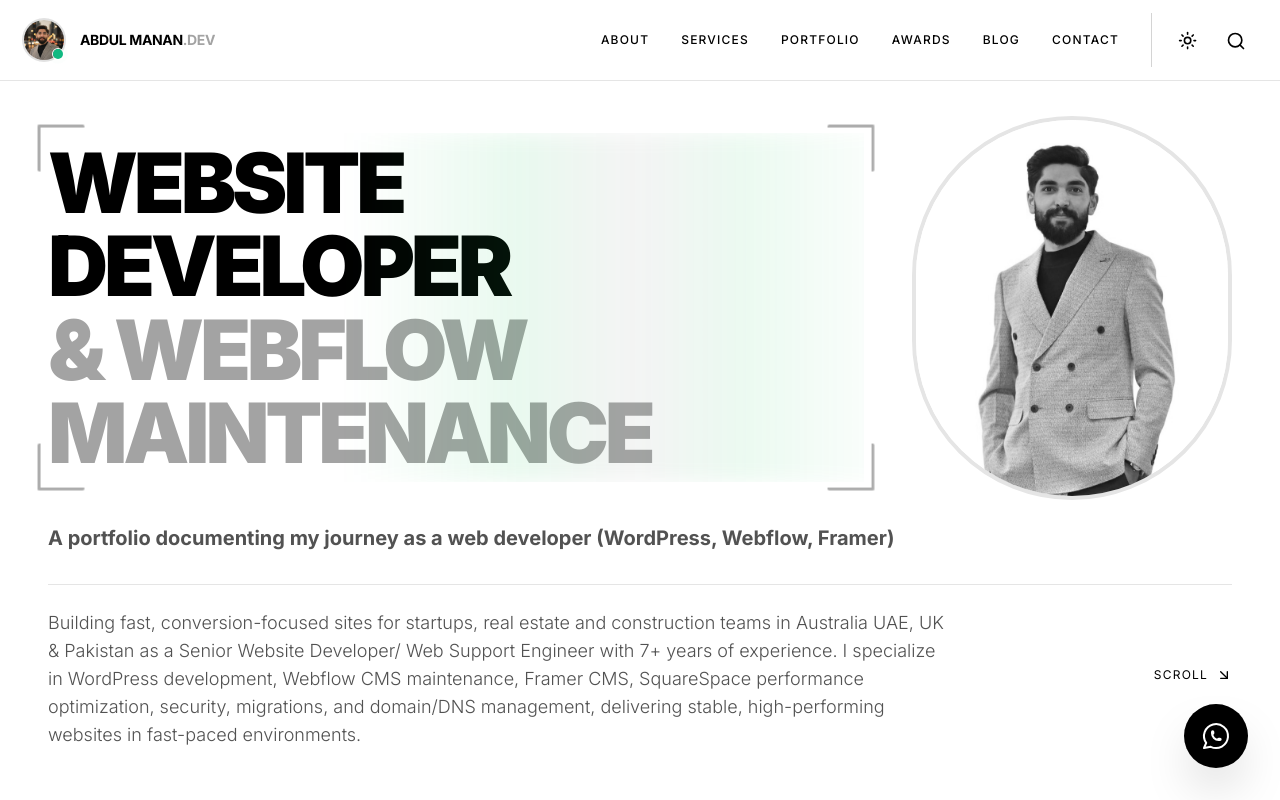
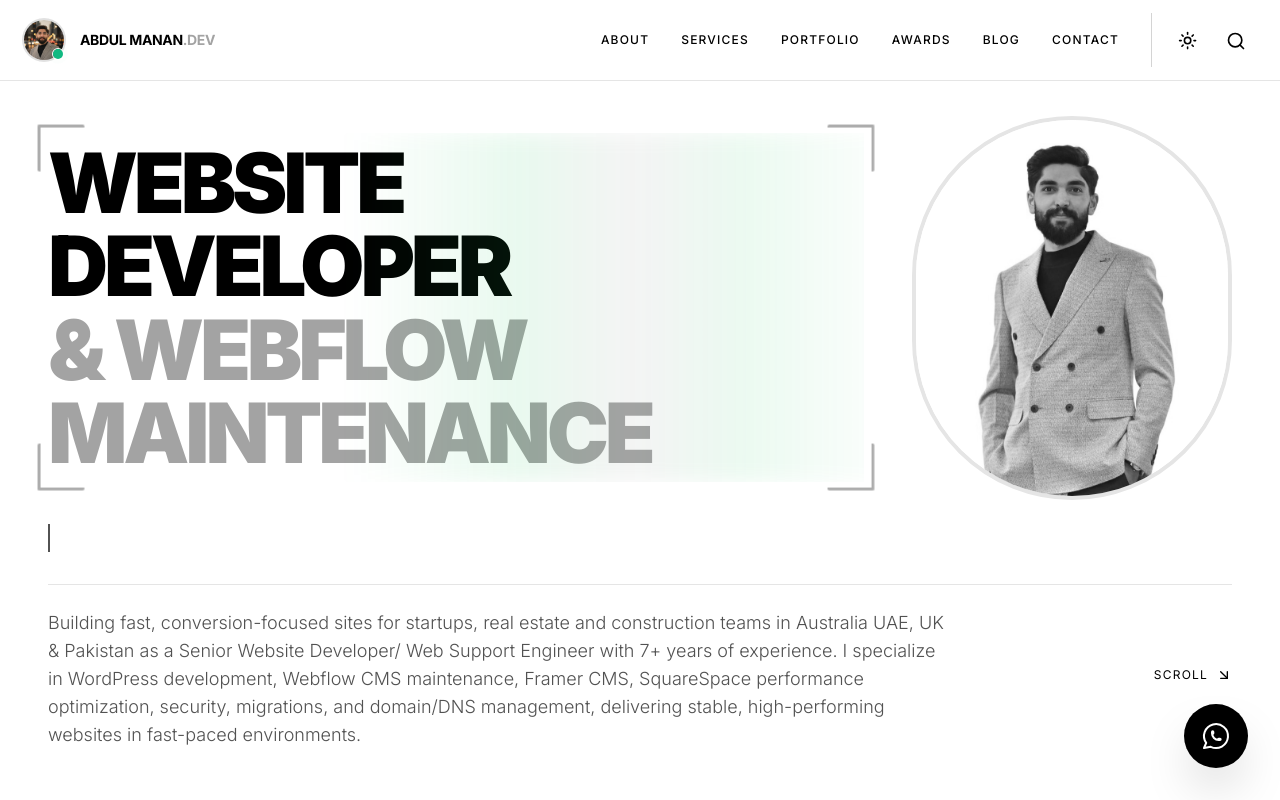
Before and after one commit to manan4641/portfolio, a Next.js app: page / in a window 1280 px wide. Shown: the top 800 px of the page. Built offline with nearby package versions, Linux system fonts and the light colour scheme.

Commit message:
Improved LCP and added typing animation

```diff
--- a/src/app/globals.css
+++ b/src/app/globals.css
@@ -156,7 +156,7 @@
   height: 100%;
   width: 70%;             /* bar width (adjust 50–80%) */
   pointer-events:none;
-
+  border-radius: 10px;
   /* light green + neutral gray */
   background: linear-gradient(
     90deg,
@@ -177,6 +177,7 @@
 
   /* continuous loop */
   animation: scanSweep 1.35s linear infinite;
+
 }
 
 /* always left -> right (no alternate) */
@@ -214,3 +215,31 @@
     animation: none !important;
   }
 }
+
+/* Typing animatin on sub h2 text */
+.typing{
+  overflow: hidden;
+  white-space: nowrap;
+  border-right: 2px solid currentColor;
+  width: 0;
+  animation: typing 5.2s steps(70, end) infinite alternate, blink .75s step-end infinite;
+}
+
+@keyframes typing{
+  from { width: 0; }
+  to   { width: 100%; }
+}
+
+@keyframes blink{
+  50% { border-color: transparent; }
+}
+
+/* Mobile: allow wrap (optional) */
+@media (max-width: 640px){
+  .typing{
+    white-space: normal;
+    border-right: 0;
+    width: auto;
+    animation: none;
+  }
+}
--- a/src/components/Hero.tsx
+++ b/src/components/Hero.tsx
@@ -29,10 +29,10 @@ export default function Hero() {
 
             // Force initial state for Safari
             gsap.set(".hero-line", {
-                y: 50,
-                opacity: 0,
+                y: 0,
+                opacity: 1,
                 force3D: true,
-                transformStyle: "preserve-3d"
+                willChange: "transform"
             });
 
             // Set initial state for subtitle
@@ -59,12 +59,12 @@ export default function Hero() {
             tl.to(".hero-line", {
                 y: 0,
                 opacity: 1,
-                duration: 0.8,
-                stagger: 0.15,
+                duration: 0.45,
+                stagger: 0.08,
                 ease: "power3.out",
                 force3D: true,
                 transformPerspective: 1000,
-                clearProps: "all"
+                clearProps: "willChange"
             })
                 .to(subRef.current, {
                     y: 0,
@@ -90,6 +90,7 @@ export default function Hero() {
                             <span className="hero-line block text-neutral-400" style={{ transform: 'translate3d(0,0,0)', opacity: 0 }}> & Webflow
                             </span>
                             <span className="hero-line block text-neutral-400" style={{ transform: 'translate3d(0,0,0)', opacity: 0 }}>Maintenance</span>
+                            <span className="scan-blur" aria-hidden />
                         </div>
                         {/* corners */}
                         <span className="scan-corner tl" />
@@ -106,6 +107,7 @@ export default function Hero() {
                             fill
                             className="object-cover object-[50%_40%] scale-[1.08]"
                             priority
+                            sizes="(max-width: 768px) 200px, 320px"
                         />
                     </div>
                 </div>
@@ -122,7 +124,10 @@ export default function Hero() {
                         />
                     </div>
                 </div>
-                <h2 className="max-w-4xl font-bold text-neutral-600 dark:text-neutral-400 md:text-xl text-center lg:text-left mt-6"> A portfolio documenting my journey as a web developer (WordPress, Webflow, Framer) </h2>
+                <h2 className="max-w-4xl font-bold text-neutral-600 dark:text-neutral-400 md:text-xl text-center lg:text-left mt-6">
+                    <span className="typing inline-block align-bottom">
+                        A portfolio documenting my journey as a web developer (WordPress, Webflow, Framer)</span>
+                </h2>
                 <div className="flex flex-col md:flex-row justify-between items-center mt-8 border-t border-neutral-200 dark:border-neutral-800 pt-6">
                     <p ref={subRef} className="max-w-3xl lg:max-w-4xl text-base md:text-lg font-light text-neutral-600 dark:text-neutral-400 mb-8 lg:mb-0 leading-relaxed" style={{ transform: 'translate3d(0,0,0)'}}>
                     Building fast, conversion-focused sites for startups, real estate and construction teams in Australia UAE, UK & Pakistan as a Senior Website Developer/ Web Support Engineer with 7+ years of experience. I specialize in WordPress development, Webflow CMS maintenance, Framer CMS, SquareSpace performance optimization, security, migrations, and domain/DNS management, delivering stable, high-performing websites in fast-paced environments.
```
Also changed, not shown: src/app/about/AboutClient.tsx (line endings or trailing spaces).
